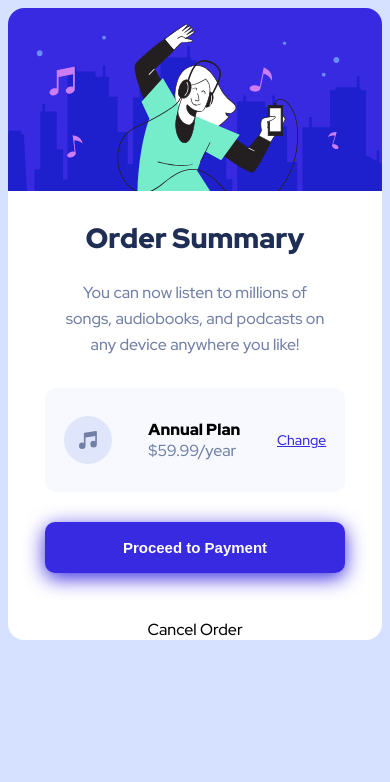
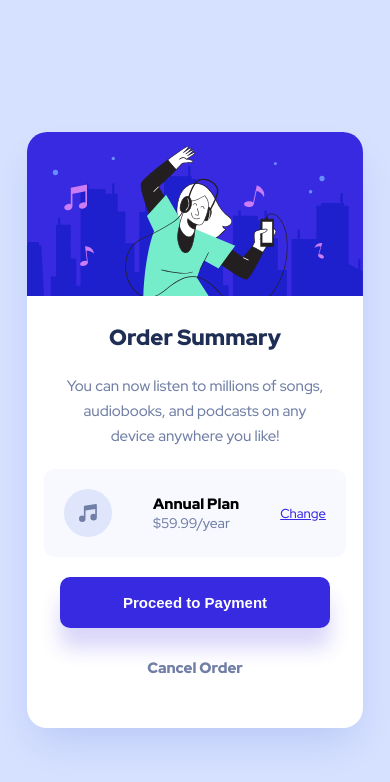
Before and after one commit to thealexgonzo/order-summary-components, a plain HTML site: page index.html in a window 390 px wide. Drawn offline with Linux system fonts and the light colour scheme.

Commit message:
add css and box shadows and commence with mobile layout

```diff
--- a/index.html
+++ b/index.html
@@ -21,6 +21,7 @@
     <title>Order summary card</title>
   </head>
   <body>
+    <section class="background-section">
       <section class="component-card">
         <img
           src="images/illustration-hero.svg"
@@ -30,8 +31,8 @@
         <h1 class="component-card__heading">Order Summary</h1>
 
         <p class="component-card__main-text">
-        You can now listen to millions of songs, audiobooks, and podcasts on any
-        device anywhere you like!
+          You can now listen to millions of songs, audiobooks, and podcasts on
+          any <br />device anywhere you like!
         </p>
 
         <div class="component-card__selection">
@@ -47,8 +48,11 @@
           <a href="#" class="selection__change">Change</a>
         </div>
 
-      <button class="component-card__payment-button">Proceed to Payment</button>
-      <p>Cancel Order</p>
+        <button class="component-card__payment-button">
+          Proceed to Payment
+        </button>
+        <a href="#" class="component-card__cancel-order">Cancel Order</a>
+      </section>
     </section>
   </body>
 </html>
--- a/style.css
+++ b/style.css
@@ -12,6 +12,8 @@
   --color_5: #1e1fcd;
   --color_6: #382ae1;
   --color_7: #766cf1;
+  --container-shadow: rgba(13, 48, 189, 0.151826);
+  --payment_button-shadow: rgba(56, 42, 225, 0.190291);
 
   --font_black: 900;
   --font_medium: 500;
@@ -28,31 +30,38 @@ body {
   font-family: "Red Hat Display", sans-serif;
 }
 
+.background-section {
+  display: flex;
+  align-items: center;
+  justify-content: center;
+  height: 100vh;
+}
+
 .component-card {
-  max-width: 45rem;
-  /* height: 697px; */
+  width: 90%;
   text-align: center;
-  background-color: white;
-  border-radius: 1em;
+  background-color: var(--color_2);
+  border-radius: 2rem;
+  box-shadow: 0 2rem 4rem -1rem var(--container-shadow);
 }
 
 .hero-image {
-  border-radius: 1em 1em 0 0;
+  border-radius: 2rem 2rem 0 0;
   width: 100%;
 }
 
 .component-card__heading {
   font-weight: var(--font_black);
-  font-size: 2.8rem;
+  font-size: 2.2rem;
   color: var(--color_1);
 }
 
 .component-card__main-text {
   font-weight: var(--font_medium);
-  font-size: 1.6rem;
-  line-height: 2.6rem;
+  font-size: 1.5rem;
+  line-height: 2.5rem;
   color: var(--color_4);
-  width: 70%;
+  width: 90%;
   margin: 0 auto;
 }
 
@@ -61,18 +70,18 @@ body {
   display: flex;
   justify-content: space-around;
   align-items: center;
-  margin: 3rem auto;
-  padding: 1.5rem 0;
-  border-radius: 1rem;
-  width: 80%;
+  margin: 2rem auto;
+  padding: 1rem 0;
+  border-radius: 1.1rem;
+  width: 90%;
 }
 
 .selection__music-icon {
-  height: 4.8rem;
+  height: auto;
 }
 
 .selection__description {
-  font-size: 1.6rem;
+  font-size: 1.5rem;
   text-align: left;
   font-weight: var(--font_black);
 }
@@ -81,10 +90,11 @@ body {
   display: block;
   color: var(--color_4);
   font-weight: var(--font_medium);
+  font-size: 1.4rem;
 }
 
 .selection__change {
-  font-size: 1.4rem;
+  font-size: 1.3rem;
   color: var(--color_6);
 }
 
@@ -105,9 +115,23 @@ body {
   margin-bottom: 3rem;
   border-radius: 1rem;
   cursor: pointer;
-  box-shadow: 0 0.5rem 2rem var(--color_6);
+  box-shadow: 0 2rem 2rem var(--payment_button-shadow);
 }
 
 .component-card__payment-button:hover {
   background-color: var(--color_7);
 }
+
+.component-card__cancel-order {
+  display: block;
+  color: var(--color_4);
+  text-decoration: none;
+  font-weight: var(--font_black);
+  font-size: 1.5rem;
+  margin-bottom: 5rem;
+}
+
+.component-card__cancel-order:hover {
+  color: var(--color_1);
+  cursor: pointer;
+}
```
Lines whose indentation alone changed are shown as unchanged.
